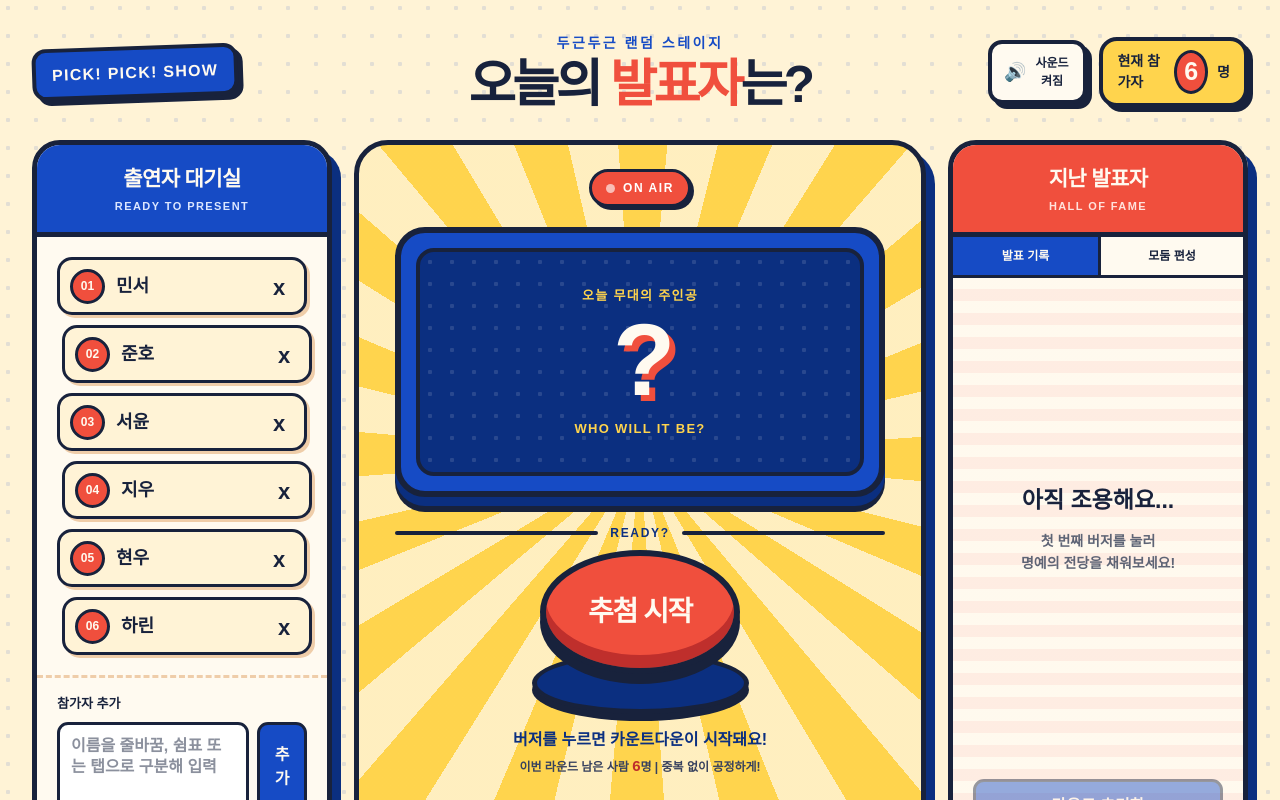
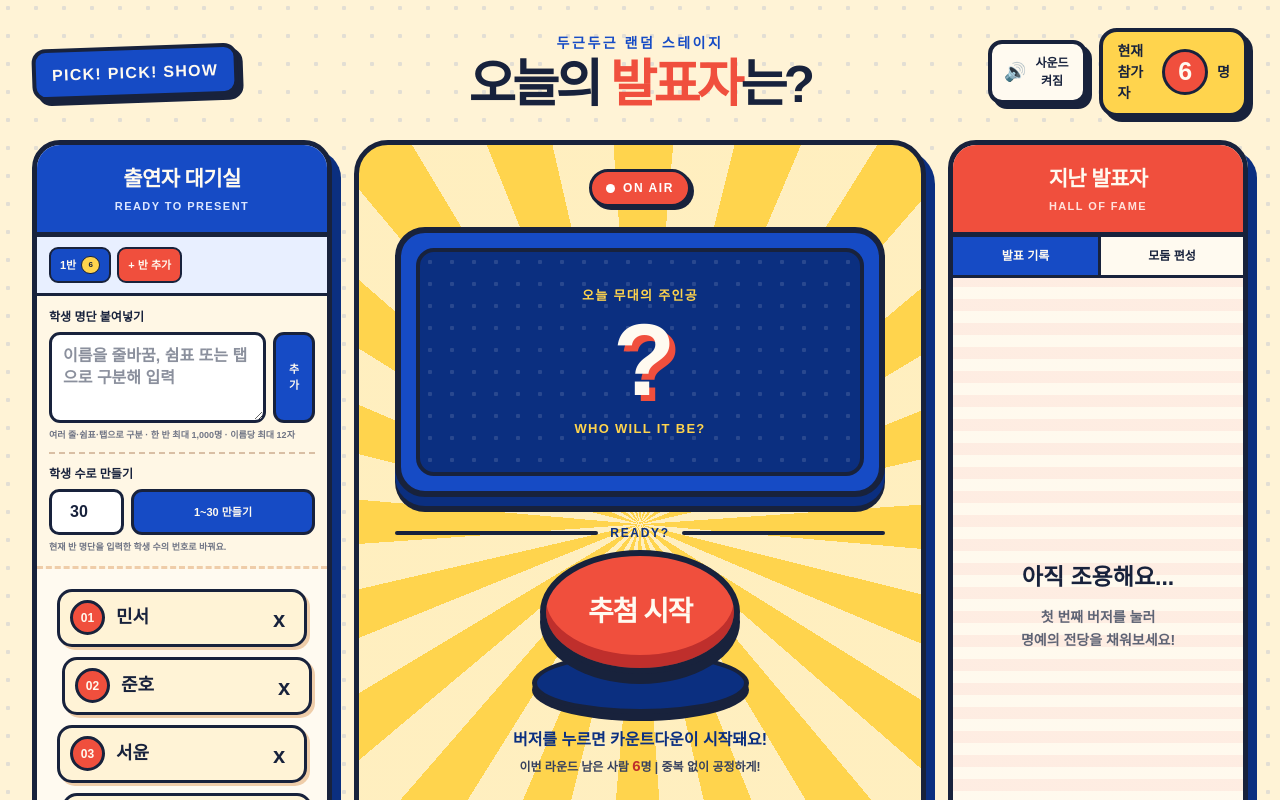
Before and after one commit to jjiseok26/pick-pick-show, a Next.js app: page / in a window 1280 px wide. Shown: the top 800 px of the page. Built offline with nearby package versions, Linux system fonts and the light colour scheme.

Commit message:
반별 학생 명단 저장 기능 추가

```diff
--- a/app/globals.css
+++ b/app/globals.css
@@ -116,8 +116,9 @@ button { touch-action: manipulation; }
 .count-card strong {
   display: grid;
   place-items: center;
-  width: 46px;
-  aspect-ratio: 1;
+  min-width: 46px;
+  height: 46px;
+  padding: 0 6px;
   color: var(--paper);
   background: var(--red);
   border: 3px solid var(--ink);
@@ -164,7 +165,7 @@ button { touch-action: manipulation; }
 
 .participant-list,
 .history-list { list-style: none; margin: 0; padding: 20px; }
-.participant-list { display: grid; gap: 10px; overflow: auto; }
+.participant-list { min-height: 0; display: grid; flex: 1; align-content: start; gap: 10px; overflow: auto; }
 
 .participant {
   display: flex;
@@ -200,13 +201,24 @@ button { touch-action: manipulation; }
 .remove-button:hover { background: rgb(240 79 61 / 16%); }
 .remove-button:disabled { opacity: .35; cursor: not-allowed; }
 
-.add-form { margin-top: auto; padding: 16px 20px 20px; border-top: 3px dashed #efcda9; }
-.add-form label { display: block; margin-bottom: 8px; font-size: 13px; }
-.add-form div { display: flex; align-items: stretch; gap: 8px; }
+.class-tabs { display: flex; flex: 0 0 auto; gap: 6px; padding: 10px 12px; overflow-x: auto; background: #e8efff; border-bottom: 3px solid var(--ink); }
+.class-tabs button { flex: 0 0 auto; display: inline-flex; align-items: center; gap: 5px; padding: 7px 9px; color: var(--ink); background: var(--paper); border: 2px solid var(--ink); border-radius: 9px; cursor: pointer; font-size: 11px; }
+.class-tabs button[aria-selected="true"] { color: var(--paper); background: var(--blue); }
+.class-tabs button span { min-width: 19px; padding: 2px 4px; color: var(--ink); background: var(--yellow); border: 1px solid var(--ink); border-radius: 999px; font-size: 8px; }
+.class-tabs .add-class-button { color: var(--paper); background: var(--red); }
+.class-tabs button:disabled { opacity: .45; cursor: not-allowed; }
+
+.roster-tools { flex: 0 0 auto; padding: 12px; background: #fff7e5; border-bottom: 3px dashed #efcda9; }
+.add-form { padding-bottom: 11px; }
+.add-form label, .number-form label { display: block; margin-bottom: 6px; font-size: 12px; }
+.add-form div, .number-form div { display: flex; align-items: stretch; gap: 7px; }
 .add-form textarea { min-width: 0; width: 100%; padding: 10px 11px; resize: vertical; background: white; border: 3px solid var(--ink); border-radius: 11px; line-height: 1.35; }
-.add-form p { margin: 7px 0 0; color: #707585; font-size: 10px; line-height: 1.4; }
+.add-form p, .number-form p { margin: 6px 0 0; color: #707585; font-size: 9px; line-height: 1.4; }
+.number-form { padding-top: 11px; border-top: 2px dashed #d9bfa4; }
+.number-form input { min-width: 0; width: 75px; padding: 8px; background: white; border: 3px solid var(--ink); border-radius: 10px; text-align: center; }
+.number-form button { flex: 1; }
 .add-form button, .reset-button { color: var(--paper); background: var(--blue); border: 3px solid var(--ink); border-radius: 11px; cursor: pointer; }
-.add-form button { padding: 8px 11px; }
+.add-form button, .number-form button { padding: 8px 10px; color: var(--paper); background: var(--blue); border: 3px solid var(--ink); border-radius: 11px; cursor: pointer; font-size: 11px; }
 .group-draw-info { margin-top: auto; display: grid; gap: 8px; padding: 16px 20px 20px; background: var(--yellow); border-top: 3px dashed var(--ink); text-align: center; }
 .group-draw-info strong { color: var(--red-dark); font-size: 17px; }
 .group-draw-info span { color: #50586c; font-size: 11px; line-height: 1.45; }
@@ -323,7 +335,7 @@ button { touch-action: manipulation; }
 .empty-history strong { font-size: 23px; }
 .empty-history span { color: #5e6475; font-size: 14px; line-height: 1.6; }
 .reset-button { margin: auto 20px 20px; padding: 12px; }
-.reset-button:disabled, .add-form button:disabled { opacity: .45; cursor: not-allowed; }
+.reset-button:disabled, .add-form button:disabled, .number-form button:disabled { opacity: .45; cursor: not-allowed; }
 
 .groups-view { min-height: 0; display: flex; flex: 1; flex-direction: column; }
 .group-controls { display: grid; grid-template-columns: 1fr 62px; gap: 8px; padding: 16px 18px; border-bottom: 3px dashed #efcda9; }
@@ -379,7 +391,7 @@ button { touch-action: manipulation; }
   .sound-toggle { padding: 7px 8px; font-size: 0; }
   .sound-toggle span { font-size: 18px; }
   .count-card { padding: 6px 9px; font-size: 11px; }
-  .count-card strong { width: 36px; font-size: 20px; }
+  .count-card strong { min-width: 36px; height: 36px; font-size: 20px; }
   .show-layout { grid-template-columns: 1fr; grid-template-areas: "stage" "participants" "history"; gap: 16px; }
   .stage { min-height: 620px; padding: 20px 14px; border-radius: 28px; }
   .screen { min-height: 200px; }
--- a/app/page.tsx
+++ b/app/page.tsx
@@ -1,8 +1,8 @@
 "use client";
 
-import { FormEvent, useRef, useState } from "react";
+import { FormEvent, useEffect, useRef, useState } from "react";
 
-import { createBalancedGroups, parseParticipantNames, pickUnselectedMember } from "./participant-utils";
+import { createBalancedGroups, createNumberedParticipants, parseParticipantNames, parseStoredClasses, pickUnselectedMember, StoredClass } from "./participant-utils";
 
 const C = {
   participants: ["\uBBFC\uC11C", "\uC900\uD638", "\uC11C\uC724", "\uC9C0\uC6B0", "\uD604\uC6B0", "\uD558\uB9B0"],
@@ -35,13 +35,19 @@ const C = {
 };
 
 const wait = (ms: number) => new Promise((resolve) => setTimeout(resolve, ms));
+const MAX_PARTICIPANTS = 1000;
+const STORAGE_KEY = "pick-pick-show-classes-v1";
+const DEFAULT_CLASSES: StoredClass[] = [{ id: "class-1", name: "1반", participants: C.participants }];
 type Phase = "idle" | "countdown" | "shuffle" | "winner";
 type SideView = "history" | "groups";
 
 export default function Home() {
-  const [participants, setParticipants] = useState(C.participants);
+  const [classes, setClasses] = useState<StoredClass[]>(DEFAULT_CLASSES);
+  const [activeClassId, setActiveClassId] = useState(DEFAULT_CLASSES[0].id);
+  const [storageReady, setStorageReady] = useState(false);
   const [history, setHistory] = useState<string[]>([]);
   const [newName, setNewName] = useState("");
+  const [studentCount, setStudentCount] = useState(30);
   const [display, setDisplay] = useState("?");
   const [phase, setPhase] = useState<Phase>("idle");
   const [drawing, setDrawing] = useState(false);
@@ -54,6 +60,8 @@ export default function Home() {
   const [soundEnabled, setSoundEnabled] = useState(true);
   const audioContextRef = useRef<AudioContext | null>(null);
   const [message, setMessage] = useState("\uBC84\uC800\uB97C \uB204\uB974\uBA74 \uCE74\uC6B4\uD2B8\uB2E4\uC6B4\uC774 \uC2DC\uC791\uB3FC\uC694!");
+  const activeClass = classes.find((studentClass) => studentClass.id === activeClassId) ?? classes[0];
+  const participants = activeClass?.participants ?? [];
   const remaining = participants.filter((name) => !history.includes(name));
   const activeGroup = activeGroupIndex === null ? null : groups[activeGroupIndex] ?? null;
   const activeGroupPicks = activeGroupIndex === null ? [] : groupPicks[activeGroupIndex] ?? [];
@@ -61,6 +69,26 @@ export default function Home() {
   const visibleParticipants = activeGroup ?? participants;
   const activeGroupWinner = activeGroupPicks.at(-1);
   const activeGroupNumber = activeGroupIndex === null ? null : activeGroupIndex + 1;
+
+  useEffect(() => {
+    const storedClasses = parseStoredClasses(localStorage.getItem(STORAGE_KEY));
+    const timer = window.setTimeout(() => {
+      if (storedClasses.length) {
+        setClasses(storedClasses);
+        setActiveClassId(storedClasses[0].id);
+      }
+      setStorageReady(true);
+    }, 0);
+    return () => window.clearTimeout(timer);
+  }, []);
+
+  useEffect(() => {
+    if (storageReady) localStorage.setItem(STORAGE_KEY, JSON.stringify(classes));
+  }, [classes, storageReady]);
+
+  function updateParticipants(update: (current: string[]) => string[]) {
+    setClasses((current) => current.map((studentClass) => studentClass.id === activeClassId ? { ...studentClass, participants: update(studentClass.participants) } : studentClass));
+  }
 
   function playTone(frequency: number, duration = 0.09, delay = 0, volume = 0.06, type: OscillatorType = "sine") {
     if (!soundEnabled) return;
@@ -139,9 +167,9 @@ export default function Home() {
     event.preventDefault();
     const names = parseParticipantNames(newName);
     if (!names.length) return;
-    const available = 20 - participants.length;
+    const available = MAX_PARTICIPANTS - participants.length;
     if (available <= 0) {
-      setMessage("\uD55C \uB77C\uC6B4\uB4DC\uC5D0\uB294 \uCD5C\uB300 20\uBA85\uAE4C\uC9C0 \uCC38\uC5EC\uD560 \uC218 \uC788\uC5B4\uC694.");
+      setMessage("한 반에는 최대 1,000명까지 입력할 수 있어요.");
       return;
     }
 
@@ -158,17 +186,57 @@ export default function Home() {
       return;
     }
 
-    setParticipants((current) => [...current, ...added]);
+    updateParticipants((current) => [...current, ...added]);
     setNewName("");
     setGroups([]);
+    setGroupPicks({});
     setActiveGroupIndex(null);
     const skipped = names.length - added.length;
     setMessage(`${added.length}명이 대기실에 입장했어요.${skipped ? ` ${skipped}명은 중복·글자 수·정원 제한으로 제외했어요.` : ""}`);
   }
 
+  function createNumberedRoster(event: FormEvent<HTMLFormElement>) {
+    event.preventDefault();
+    const names = createNumberedParticipants(studentCount);
+    if (!names.length) return;
+    updateParticipants(() => names);
+    resetDrawState();
+    setMessage(`${activeClass.name} 명단을 1번부터 ${names.length}번까지 만들었어요.`);
+  }
+
+  function resetDrawState() {
+    setHistory([]);
+    setGroups([]);
+    setGroupPicks({});
+    setActiveGroupIndex(null);
+    setDisplay("?");
+    setPhase("idle");
+  }
+
+  function switchClass(id: string) {
+    if (drawing || id === activeClassId) return;
+    const nextClass = classes.find((studentClass) => studentClass.id === id);
+    if (!nextClass) return;
+    setActiveClassId(id);
+    setNewName("");
+    resetDrawState();
+    setMessage(`${nextClass.name} 명단을 불러왔어요.`);
+  }
+
+  function addClass() {
+    if (drawing) return;
+    const id = crypto.randomUUID();
+    const name = `${classes.length + 1}반`;
+    setClasses((current) => [...current, { id, name, participants: [] }]);
+    setActiveClassId(id);
+    setNewName("");
+    resetDrawState();
+    setMessage(`${name}을 추가했어요. 학생 명단을 입력해주세요.`);
+  }
+
   function removeParticipant(name: string) {
     if (drawing) return;
-    setParticipants((names) => names.filter((participant) => participant !== name));
+    updateParticipants((names) => names.filter((participant) => participant !== name));
     setHistory((names) => names.filter((participant) => participant !== name));
     setGroups([]);
     setActiveGroupIndex(null);
@@ -232,6 +300,24 @@ export default function Home() {
       <div className="show-layout">
         <section className="panel participants-panel" aria-labelledby="participants-title">
           <div className="panel-heading"><h2 id="participants-title">{activeGroupNumber === null ? C.waitingRoom : `${activeGroupNumber}모둠 추첨 대기실`}</h2><span>{activeGroupNumber === null ? "READY TO PRESENT" : `GROUP ${activeGroupNumber} ON STAGE`}</span></div>
+          {!activeGroup && <>
+            <div className="class-tabs" role="tablist" aria-label="반별 학생 명단">
+              {classes.map((studentClass) => <button type="button" role="tab" aria-selected={studentClass.id === activeClassId} onClick={() => switchClass(studentClass.id)} disabled={drawing} key={studentClass.id}>{studentClass.name}<span>{studentClass.participants.length}</span></button>)}
+              <button type="button" className="add-class-button" onClick={addClass} disabled={drawing}>+ 반 추가</button>
+            </div>
+            <div className="roster-tools">
+              <form className="add-form" onSubmit={addParticipant}>
+                <label htmlFor="new-name">학생 명단 붙여넣기</label>
+                <div><textarea id="new-name" value={newName} onChange={(event) => setNewName(event.target.value)} placeholder={C.nameInput} maxLength={16000} rows={3} disabled={drawing} /><button type="submit" disabled={drawing}>{C.add}</button></div>
+                <p>여러 줄·쉼표·탭으로 구분 · 한 반 최대 1,000명 · 이름당 최대 12자</p>
+              </form>
+              <form className="number-form" onSubmit={createNumberedRoster}>
+                <label htmlFor="student-count">학생 수로 만들기</label>
+                <div><input id="student-count" type="number" min="1" max={MAX_PARTICIPANTS} value={studentCount} onChange={(event) => setStudentCount(Number(event.target.value))} disabled={drawing} /><button type="submit" disabled={drawing}>1~{Math.min(Math.max(Math.trunc(studentCount) || 0, 0), MAX_PARTICIPANTS)} 만들기</button></div>
+                <p>현재 반 명단을 입력한 학생 수의 번호로 바꿔요.</p>
+              </form>
+            </div>
+          </>}
           <ul className="participant-list">
             {visibleParticipants.map((name, index) => (
               <li className={`participant ${activeGroupPicks.includes(name) ? "participant-picked" : ""}`} key={name}>
@@ -240,11 +326,7 @@ export default function Home() {
               </li>
             ))}
           </ul>
-          {activeGroup ? <div className="group-draw-info"><strong>{activeGroupNumber}모둠 추첨 모드</strong><span>가운데 큰 버저를 눌러 발표자를 뽑아주세요.</span><button type="button" onClick={showAllParticipants} disabled={drawing}>전체 참가자 보기</button></div> : <form className="add-form" onSubmit={addParticipant}>
-            <label htmlFor="new-name">{C.addParticipant}</label>
-            <div><textarea id="new-name" value={newName} onChange={(event) => setNewName(event.target.value)} placeholder={C.nameInput} maxLength={360} rows={3} disabled={drawing} /><button type="submit" disabled={drawing}>{C.add}</button></div>
-            <p>엑셀·명단을 여러 줄로 붙여넣어도 돼요 · 이름당 최대 12자</p>
-          </form>}
+          {activeGroup && <div className="group-draw-info"><strong>{activeGroupNumber}모둠 추첨 모드</strong><span>가운데 큰 버저를 눌러 발표자를 뽑아주세요.</span><button type="button" onClick={showAllParticipants} disabled={drawing}>전체 참가자 보기</button></div>}
         </section>
 
         <section className={`stage phase-${phase}`} aria-labelledby="stage-title">
--- a/app/participant-utils.ts
+++ b/app/participant-utils.ts
@@ -3,6 +3,47 @@ export function parseParticipantNames(value: string) {
     .split(/[\r\n,;\t]+/)
     .map((name) => name.trim())
     .filter(Boolean);
+}
+
+export type StoredClass = {
+  id: string;
+  name: string;
+  participants: string[];
+};
+
+export function createNumberedParticipants(count: number) {
+  const safeCount = Math.min(1000, Math.max(0, Math.trunc(count)));
+  return Array.from({ length: safeCount }, (_, index) => String(index + 1));
+}
+
+export function parseStoredClasses(value: string | null): StoredClass[] {
+  if (!value) return [];
+
+  try {
+    const parsed: unknown = JSON.parse(value);
+    if (!Array.isArray(parsed)) return [];
+
+    const usedIds = new Set<string>();
+    return parsed.flatMap((item) => {
+      if (!item || typeof item !== "object") return [];
+      const { id, name, participants } = item as Partial<StoredClass>;
+      if (typeof id !== "string" || !id || usedIds.has(id) || typeof name !== "string" || !name.trim() || !Array.isArray(participants)) return [];
+
+      usedIds.add(id);
+      const uniqueNames = new Set<string>();
+      const validParticipants = participants.flatMap((participant) => {
+        if (typeof participant !== "string") return [];
+        const trimmed = participant.trim();
+        if (!trimmed || trimmed.length > 12 || uniqueNames.has(trimmed)) return [];
+        uniqueNames.add(trimmed);
+        return [trimmed];
+      }).slice(0, 1000);
+
+      return [{ id, name: name.trim(), participants: validParticipants }];
+    });
+  } catch {
+    return [];
+  }
 }
 
 export function createBalancedGroups(
```
Also changed, not shown: 1 other file (tests, documents, lock files or other folders).
